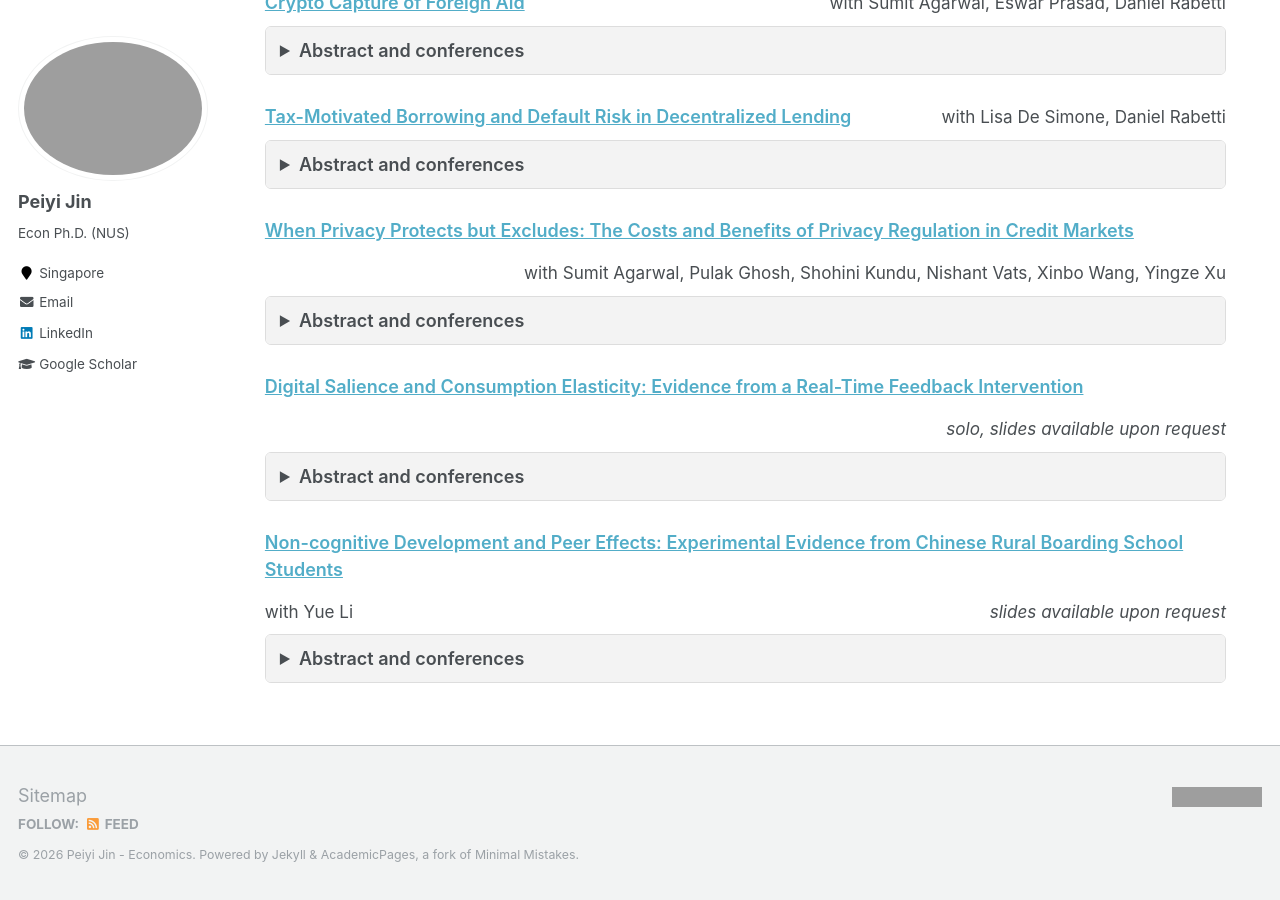
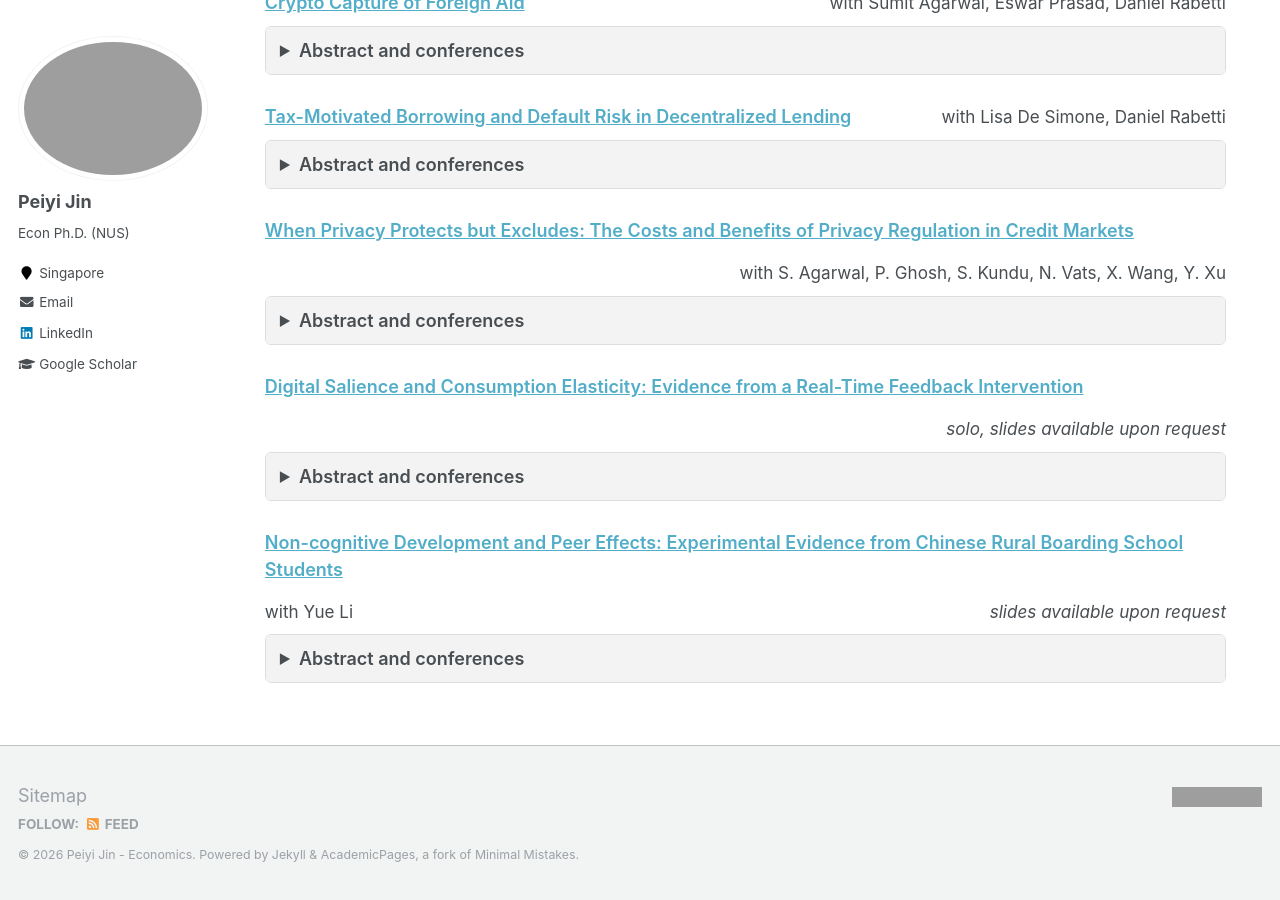
Before and after one commit to peiyi-jin/peiyi-jin.github.io, a Jekyll site: the page built from _pages/about.md, in a window 1280 px wide and 900 px high, scrolled down 503 px. Built offline with Jekyll 4.4.1, drawn with Linux system fonts in a browser that asks for light colours; grey boxes are pictures that could not be loaded.

Commit message:
更新论文合作者显示为缩写
将 about 页面指定论文的合作者姓名调整为缩写形式，保持版式一致。

Co-authored-by: Cursor <cursoragent@cursor.com>

```diff
--- a/_pages/about.md
+++ b/_pages/about.md
@@ -165,7 +165,7 @@ I received my PhD in Economics from the National University of Singapore (NUS) i
       When Privacy Protects but Excludes: The Costs and Benefits of Privacy Regulation in Credit Markets
     </a>
     <span class="paper-coauthors paper-coauthors--right">
-      with Sumit Agarwal, Pulak Ghosh, Shohini Kundu, Nishant Vats, Xinbo Wang, Yingze Xu
+      with S. Agarwal, P. Ghosh, S. Kundu, N. Vats, X. Wang, Y. Xu
     </span>
   </div>
 
```
